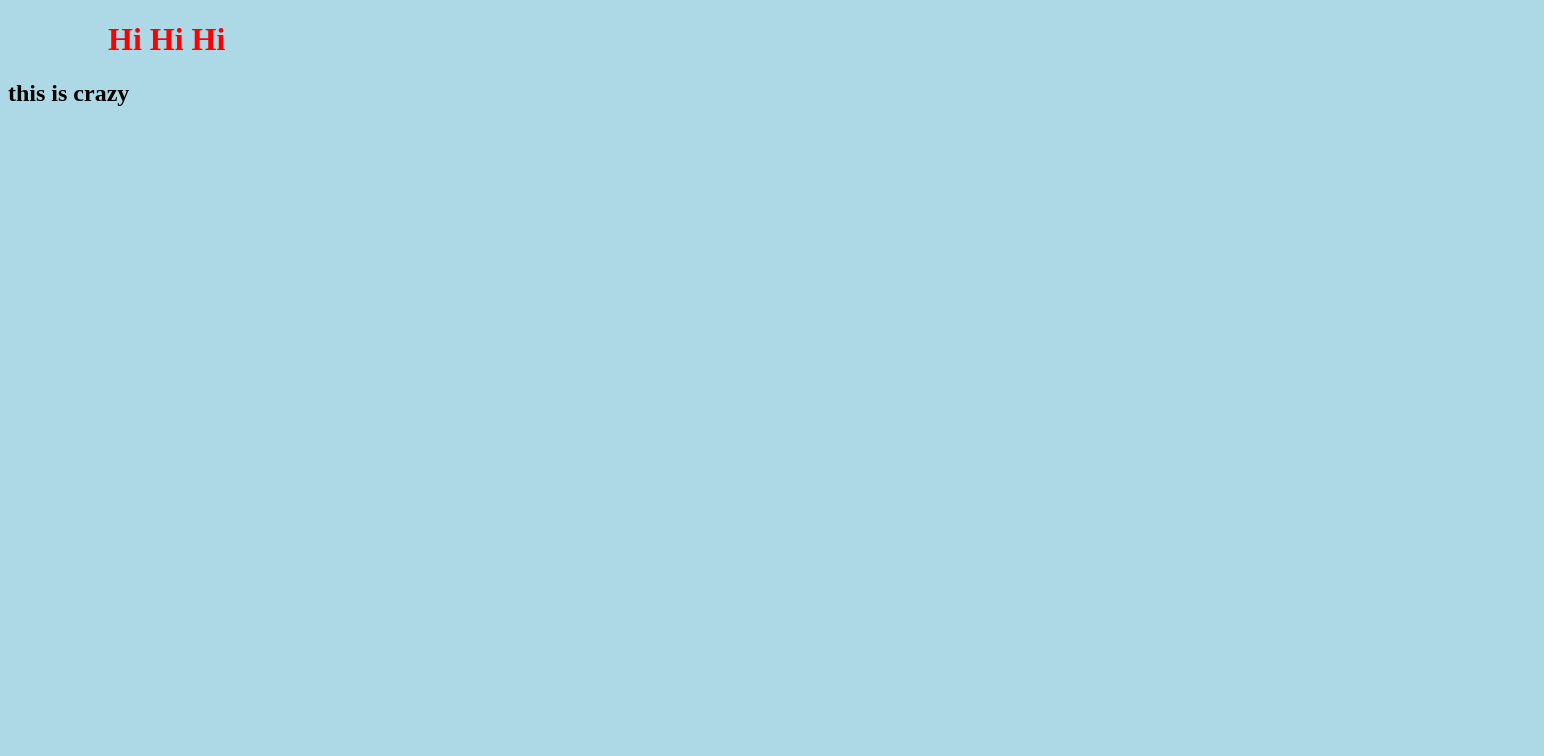
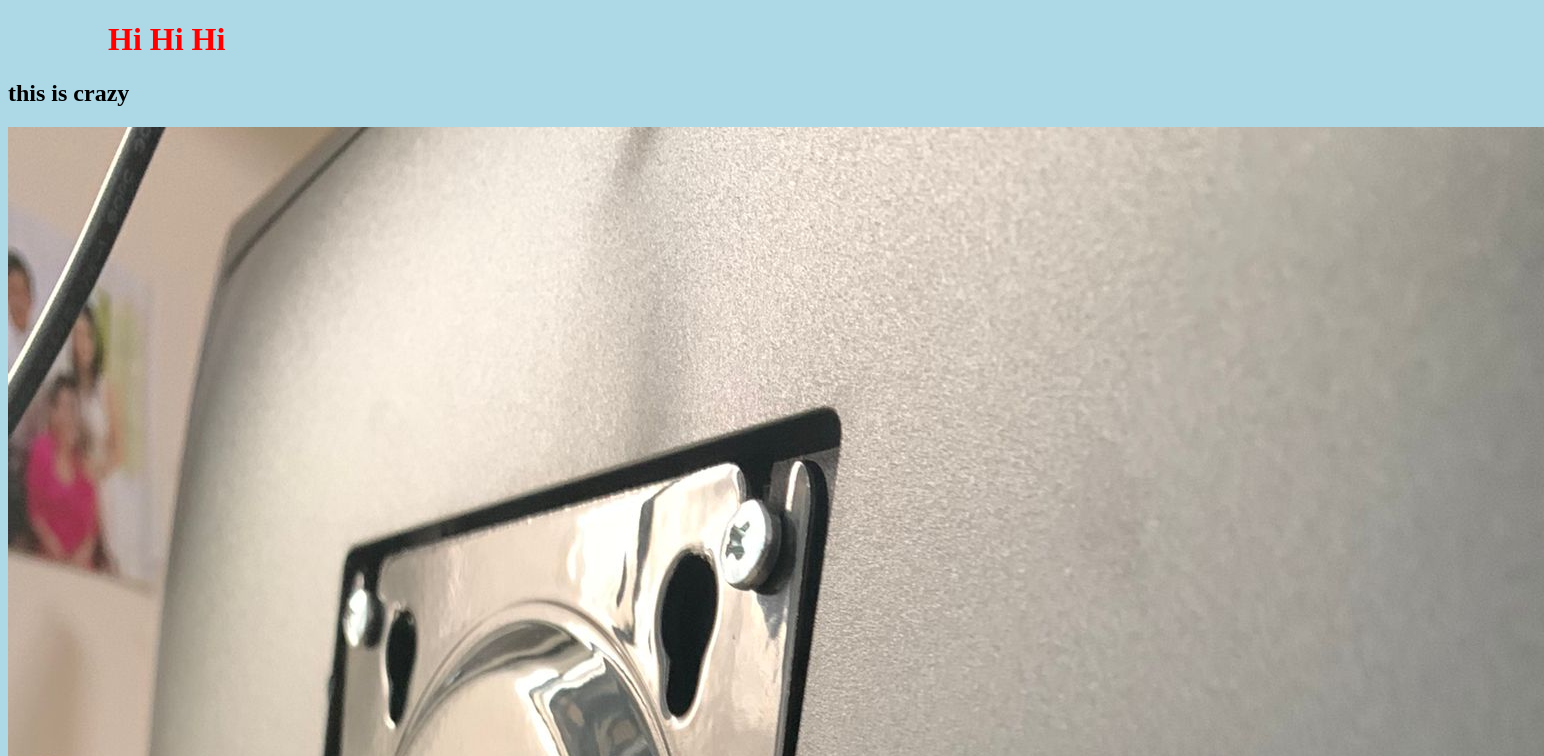
Before and after one commit to HeinLinZaw96/MyWebsite, a plain HTML site: page index.html in a window 1280 px wide. Shown: the top 756 px of the page, 1544 px wide, since content can reach past the window. Drawn offline with Linux system fonts and the light colour scheme.

Commit message:
add monitor

```diff
--- a/index.html
+++ b/index.html
@@ -12,5 +12,6 @@
     <h1>Hi Hi Hi</h1>
 
     <h2>this is crazy</h2>
+    <img src="/images/aadf.jpeg">
 </body>
 </html>
```
Also changed, not shown: images/aadf.jpeg (added).
